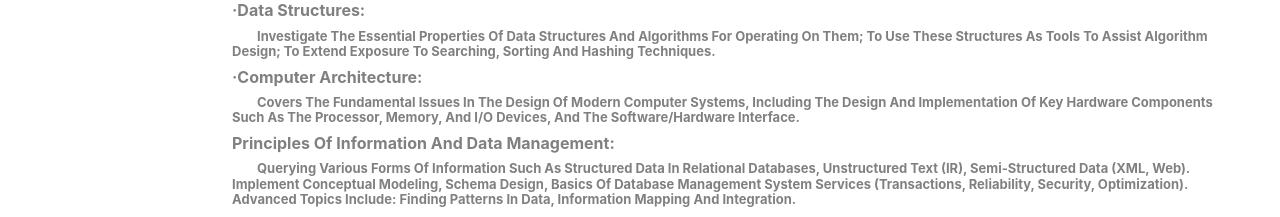
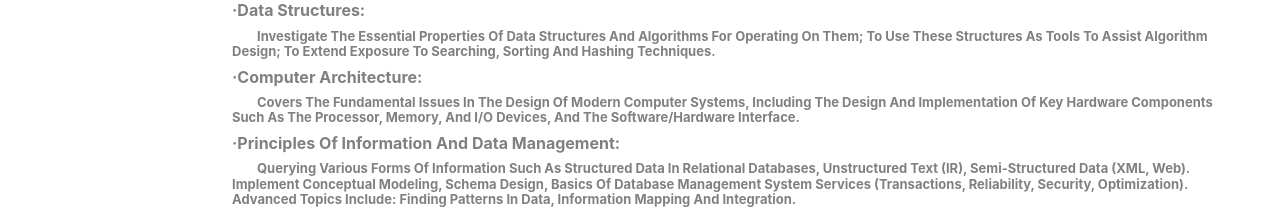
Before and after one commit to andrewheo1225/resume-portfolio, a React (Create React App) app in the folder pweb/: page / in a window 1280 px wide. Shown: the part 1200-1417 px from the top of the page. Built offline with nearby package versions, Linux system fonts and the light colour scheme.

Commit message:
small change

```diff
--- a/pweb/src/component/maincontent.jsx
+++ b/pweb/src/component/maincontent.jsx
@@ -157,7 +157,7 @@ function maincontent() {
                 the software/hardware interface.
               </h4>
               <h4 className="subheading">
-                Principles of Information and Data Management:
+              ·Principles of Information and Data Management:
               </h4>
               <h4 className="indent-text">
                 Querying various forms of information such as
```
